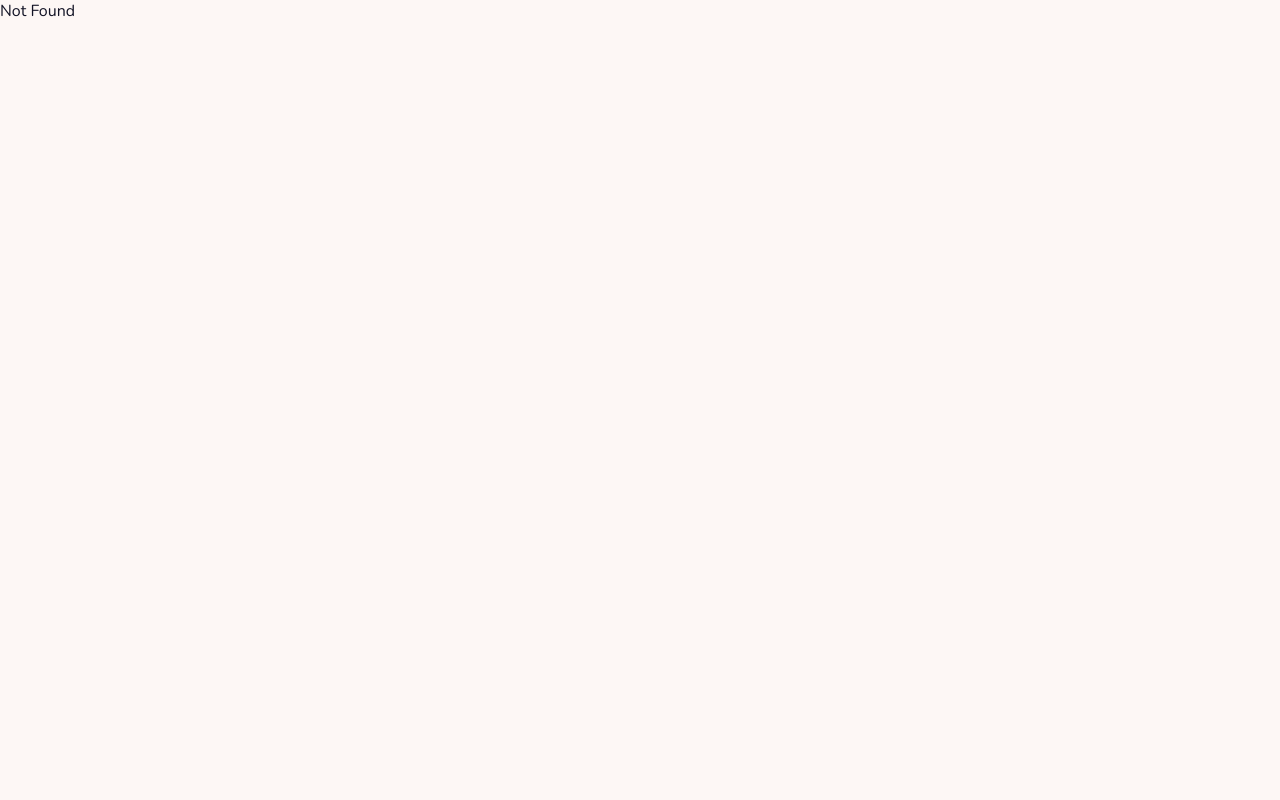
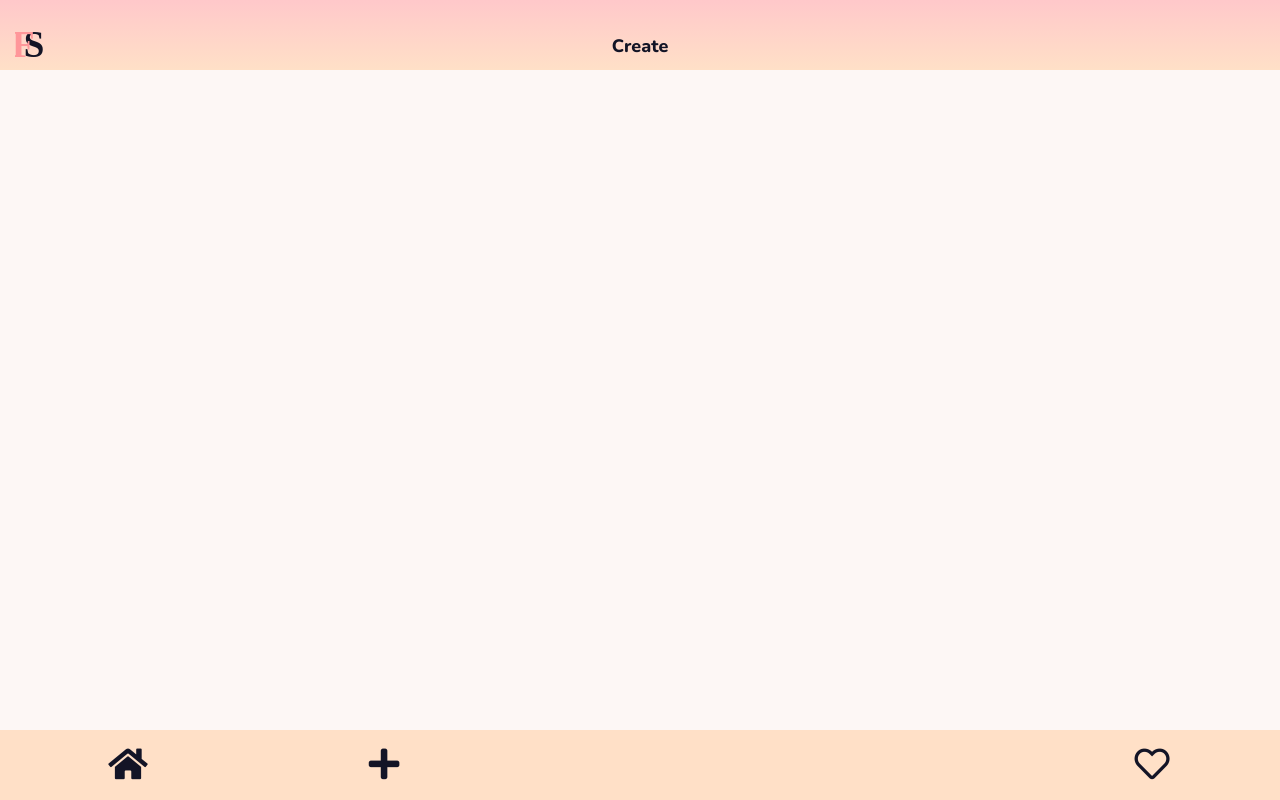
Before and after one commit to VHbeck/fabric-swop-app, a React (Create React App) app: page /create in a window 1280 px wide. Built offline with nearby package versions, Linux system fonts and the light colour scheme.

Commit message:
Add Page Create

```diff
--- a/src/App.js
+++ b/src/App.js
@@ -3,6 +3,7 @@ import GlobalStyle from "./misc/GlobalStyle";
 import { BrowserRouter as Router, Route, Switch } from "react-router-dom";
 import List from "./pages/List";
 import NotFound from "./pages/NotFound";
+import Create from "./pages/Create";
 
 function App() {
   return (
@@ -11,6 +12,7 @@ function App() {
       <Router>
         <Switch>
           <Route path="/" exact component={List} />
+          <Route path="/create" exact component={Create} />
           <Route component={NotFound} />
         </Switch>
       </Router>
--- a/src/components/Footer.js
+++ b/src/components/Footer.js
@@ -1,5 +1,6 @@
 import React from "react";
 import styled from "styled-components";
+import { Link } from "react-router-dom";
 
 const FooterStyled = styled.div`
   background-color: #ffe0c7;
@@ -15,20 +16,40 @@ const Icons = styled.div`
   font-size: 35px;
   align-self: center;
   text-align: center;
+  color: #131426;
   :active {
     color: #ff979a;
+  }
+
+  a {
+    color: #131426;
+    :active {
+      color: #ff979a;
+    }
   }
 `;
 
 function Footer(props) {
   return (
     <FooterStyled>
+      <Icons>
+        <Link to="/">
+          <i class="fas fa-home" />
+        </Link>
+      </Icons>
+      <Icons>
+        <Link to="/create">
+          <i class="fas fa-plus" />
+        </Link>
+      </Icons>
       <Icons />
       <Icons />
-      <Icons />
-      <Icons />
+
       <Icons onClick={props.handleFavoriteClick}>
-        <i className="far fa-heart" />
+        <Link to="/">
+          {" "}
+          <i className="far fa-heart" />{" "}
+        </Link>
       </Icons>
     </FooterStyled>
   );
--- /dev/null
+++ b/src/pages/Create.js
@@ -0,0 +1,15 @@
+import React from "react";
+import Header from "../components/Header";
+import Container from "../components/Container";
+import Footer from "../components/Footer";
+
+function Create() {
+  return (
+    <>
+      <Header headline="Create" />
+      <Container />
+      <Footer />
+    </>
+  );
+}
+export default Create;
```
